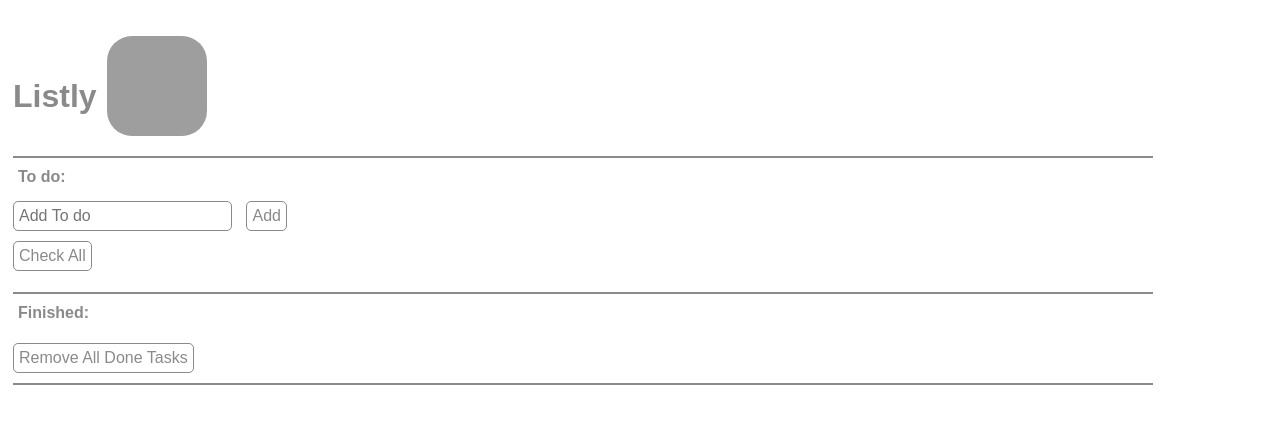
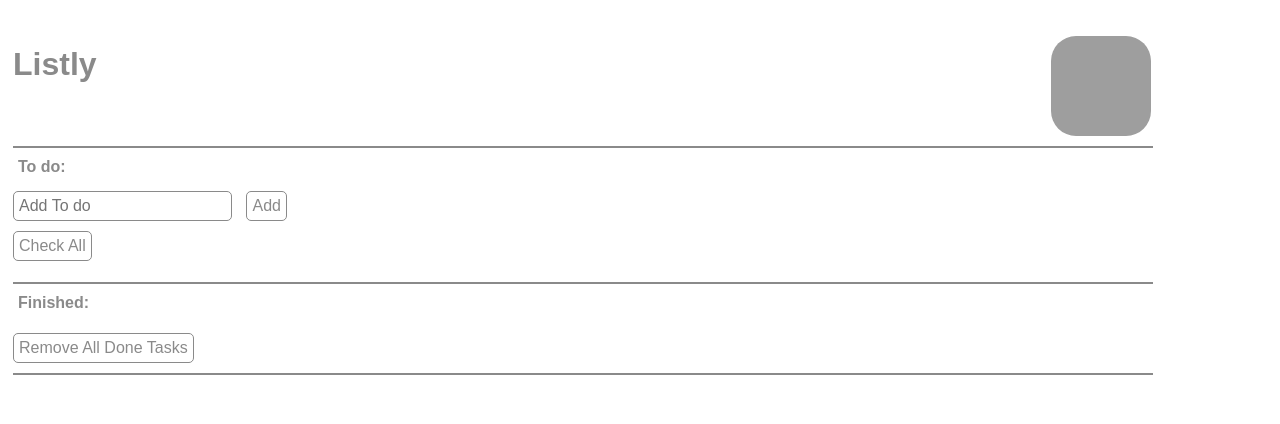
Before and after one commit to Miyukiana/To_Do_List_PWA, a plain HTML site: page index.html in a window 1280 px wide. Drawn offline with Linux system fonts and the light colour scheme; grey boxes are pictures that could not be loaded.

Commit message:
Update style.css

```diff
--- a/style.css
+++ b/style.css
@@ -14,15 +14,13 @@ h1{
 #header {
   margin: 0 10px 10px 15px;
   width: 90%;
-  display: flex;
-  align-items: center;
 }
 img{
   margin: 10px;
   border-radius: 25%;
   width: 100px;
   height: 100px;
-  float: right !important;
+  float: right;
 }
 .menu {
   display: none;
```
